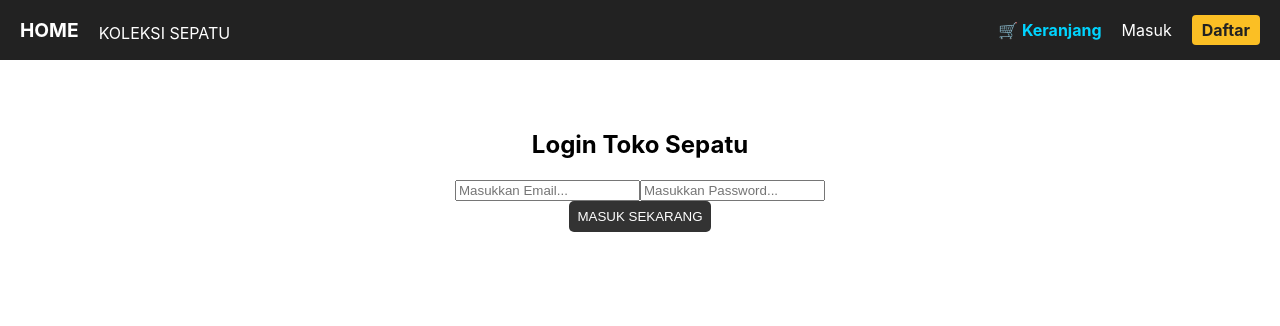
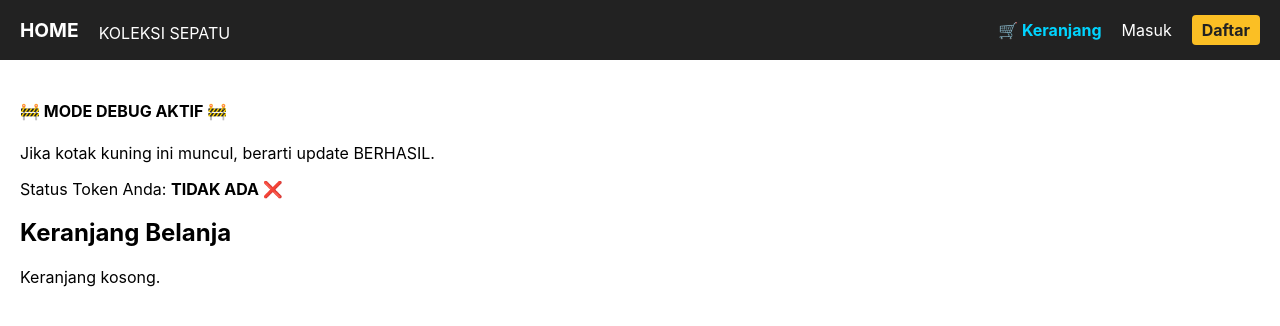
Before and after one commit to DIAZ9797/shoe-store-fullstack, a React (Create React App) app in the folder shoe-store/: page /cart in a window 1280 px wide. Before the commit this address led to /login. Shown: the top 326 px of the page. Built offline with nearby package versions, Linux system fonts and the light colour scheme.

Commit message:
Hapus semua proteksi cart

```diff
--- a/shoe-store/src/App.js
+++ b/shoe-store/src/App.js
@@ -106,14 +106,7 @@ function App() {
             <Route path="/" element={<Home />} />
             <Route path="/products" element={<Products />} />
             <Route path="/products/:id" element={<ProductDetail />} />
-            <Route
-              path="/cart"
-              element={
-                <ProtectedRoute>
-                  <Cart />
-                </ProtectedRoute>
-              }
-            />
+            <Route path="/cart" element={<Cart />} />
 
             {/* Rute Auth */}
             <Route path="/login" element={<Login />} />
--- a/shoe-store/src/pages/Cart.js
+++ b/shoe-store/src/pages/Cart.js
@@ -2,26 +2,18 @@ import React, { useState, useEffect } from "react";
 import { Link } from "react-router-dom";
 
 const Cart = () => {
-  // 1. AMBIL TOKEN (TAPI JANGAN DIUSIR KALAU GAK ADA)
   const token = localStorage.getItem("token");
-  const userInfo = localStorage.getItem("userInfo");
-
   const [cartItems, setCartItems] = useState([]);
-  const [debugMsg, setDebugMsg] = useState("Menunggu data...");
 
   useEffect(() => {
-    // Logika Fetch Data
+    // KITA HAPUS SEMUA LOGIKA PENGUSIRAN DI SINI
+    // Biarkan halaman tampil apa adanya
     const storedCart = JSON.parse(localStorage.getItem("cart")) || [];
 
     if (storedCart.length === 0) {
       setCartItems([]);
-      setDebugMsg("Keranjang lokal kosong (belum klik add to cart).");
       return;
     }
-
-    setDebugMsg(
-      `Sedang mengambil data produk... (IDs: ${storedCart.join(", ")})`,
-    );
 
     fetch("https://backend-toko-sepatu.vercel.app/api/products")
       .then((res) => res.json())
@@ -30,12 +22,8 @@ const Cart = () => {
           storedCart.includes(product._id),
         );
         setCartItems(cartProducts);
-        setDebugMsg("Data berhasil dimuat!");
       })
-      .catch((err) => {
-        console.error(err);
-        setDebugMsg("Gagal koneksi ke Backend: " + err.message);
-      });
+      .catch((err) => console.error(err));
   }, []);
 
   const removeFromCart = (id) => {
@@ -45,56 +33,35 @@ const Cart = () => {
     localStorage.setItem("cart", JSON.stringify(newIds));
   };
 
-  // --- TAMPILAN (TANPA PENGUSIRAN) ---
   return (
     <div className="container mt-5">
-      {/* KOTAK DEBUG (UNTUK CEK STATUS) */}
-      <div className="alert alert-warning">
-        <h4 className="fw-bold">🔧 STATUS DEBUGGING</h4>
+      {/* KOTAK KUNING INI TANDA KODINGAN BARU SUDAH MASUK */}
+      <div className="alert alert-warning text-center">
+        <h4>🚧 MODE DEBUG AKTIF 🚧</h4>
+        <p>Jika kotak kuning ini muncul, berarti update BERHASIL.</p>
         <p>
-          <strong>Status Login:</strong>{" "}
-          {token ? "✅ SUDAH LOGIN" : "❌ BELUM TERDETEKSI"}
-        </p>
-        <p>
-          <strong>Isi Token:</strong>{" "}
-          {token ? token.substring(0, 20) + "..." : "KOSONG"}
-        </p>
-        <p>
-          <strong>Status Data:</strong> {debugMsg}
+          Status Token Anda:{" "}
+          <strong>{token ? "ADA ✅" : "TIDAK ADA ❌"}</strong>
         </p>
       </div>
 
-      <h2 className="mb-4">🛒 Keranjang Belanja</h2>
-
+      <h2 className="mb-4">Keranjang Belanja</h2>
       {cartItems.length === 0 ? (
-        <div className="text-center py-5">
-          <h3>Keranjang Anda Kosong</h3>
-          <Link to="/products" className="btn btn-dark mt-3">
-            Belanja Dulu Yuk
-          </Link>
-        </div>
+        <p>Keranjang kosong.</p>
       ) : (
         <div className="row">
           {cartItems.map((item) => (
             <div key={item._id} className="col-md-4 mb-3">
-              <div className="card shadow-sm h-100">
+              <div className="card">
                 <img
                   src={item.image}
                   className="card-img-top"
-                  alt={item.name}
                   style={{ height: "200px", objectFit: "cover" }}
+                  alt="sepatu"
                 />
                 <div className="card-body">
-                  <h5 className="card-title">{item.name}</h5>
-                  <p className="card-text fw-bold text-danger">
-                    Rp {item.price.toLocaleString()}
-                  </p>
-                  <button
-                    className="btn btn-outline-danger w-100"
-                    onClick={() => removeFromCart(item._id)}
-                  >
-                    Hapus
-                  </button>
+                  <h5>{item.name}</h5>
+                  <p>Rp {item.price}</p>
                 </div>
               </div>
             </div>
```
